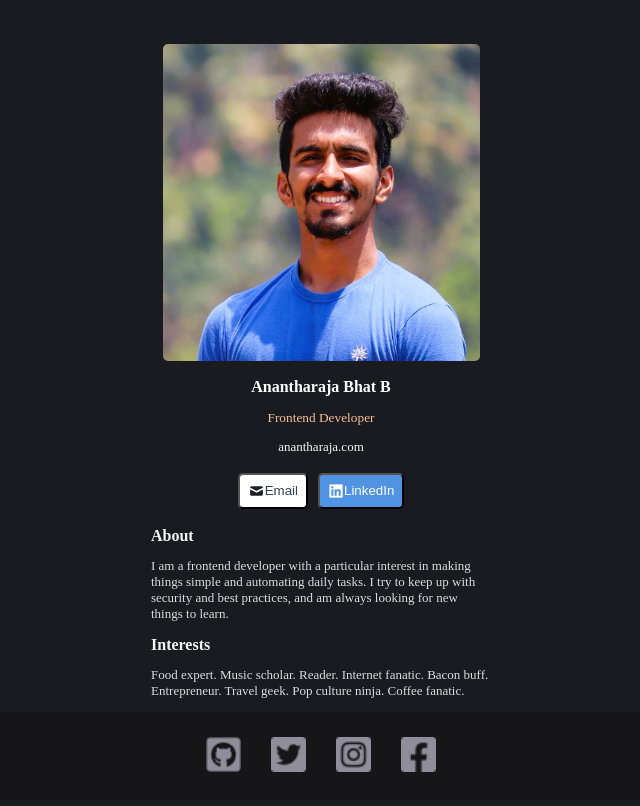
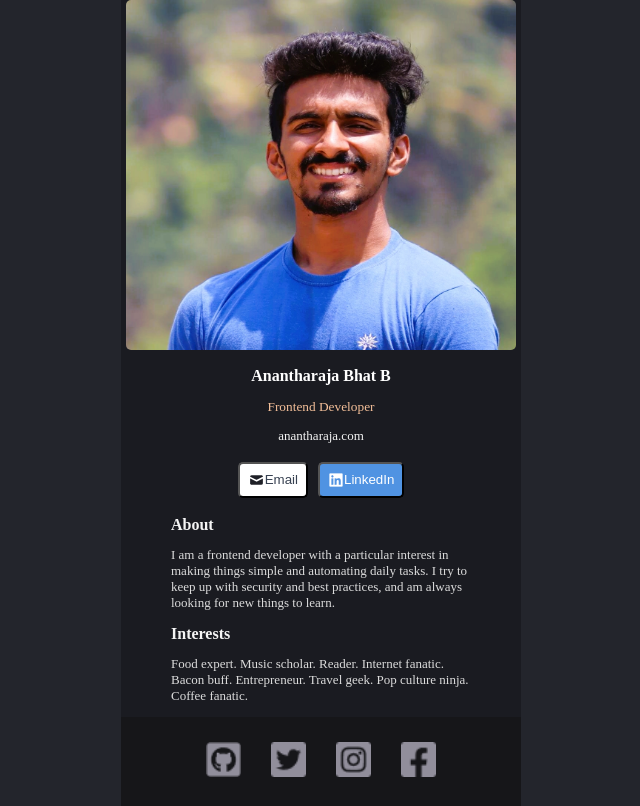
Before and after one commit to Ananth-lab/One-page-profile, a React app: page / in a window 1280 px wide. Shown: the whole page, without its empty margins (319-959 px from the left). Built offline with nearby package versions, Linux system fonts and the light colour scheme.

Commit message:
fix-styling changed

```diff
--- a/src/index.css
+++ b/src/index.css
@@ -1,29 +1,16 @@
-/* body {
-  margin: 0;
-  font-family: -apple-system, BlinkMacSystemFont, 'Segoe UI', 'Roboto', 'Oxygen',
-    'Ubuntu', 'Cantarell', 'Fira Sans', 'Droid Sans', 'Helvetica Neue',
-    sans-serif;
-  -webkit-font-smoothing: antialiased;
-  -moz-osx-font-smoothing: grayscale;
-}
 
-code {
-  font-family: source-code-pro, Menlo, Monaco, Consolas, 'Courier New',
-    monospace;
-} */
 body{
-  background-color: #1A1B21;
+  background-color: #23252C;
   margin:0;
   padding :0;
 }
 .First-img{
-  height: 317px;
-  width: 317px;
+  height: 350px;
+  width: 390px;
   border-radius: 5px;
 }
 .icon{
 text-align: center;
-margin-top: 44px;
 }
 .heading-main{
   text-align: center;
@@ -63,7 +50,7 @@ button:last-child{
 }
 .section-about{
   color: #DCDCDC;
-  margin: auto 180px;
+  margin: auto 50px;
 }
 .section-about > p{
   font-size: small;
@@ -83,6 +70,7 @@ h2{
   height : 35px;
 }
 .main-div{
-  width: 700px;
+  width: 400px;
   margin : auto;
+  background-color: #1A1B21;
 }
```
